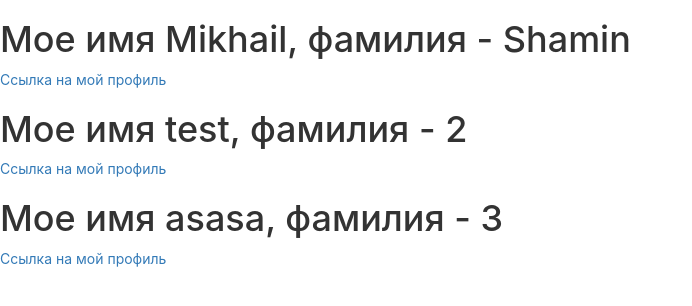
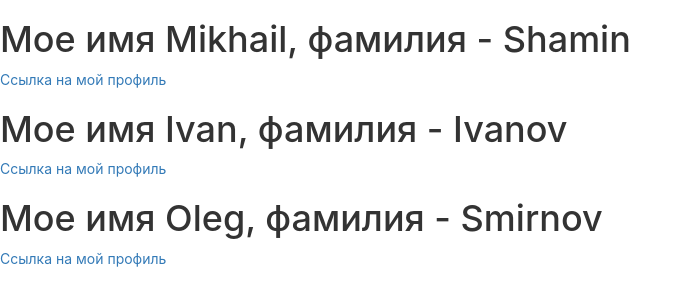
Before and after one commit to mshamin/slider, a React (Create React App) app: page / in a window 1280 px wide. Shown: the top 306 px of the page, without its empty margins (0-692 px from the left). Built offline with nearby package versions, Linux system fonts and the light colour scheme.

Commit message:
Changed names for check

```diff
--- a/src/App.js
+++ b/src/App.js
@@ -12,8 +12,8 @@ class App extends Component {
     return (
       <div className="wrapper">
         <SayFullName name="Mikhail" surname="Shamin" link="https://vk.com" />
-        <SayFullName name="test" surname="2" link="https://vk.com" />
-        <SayFullName name="asasa" surname="3" link="https://vk.com" />
+        <SayFullName name="Ivan" surname="Ivanov" link="https://vk.com" />
+        <SayFullName name="Oleg" surname="Smirnov" link="https://vk.com" />
       </div>
     );
   }
```
